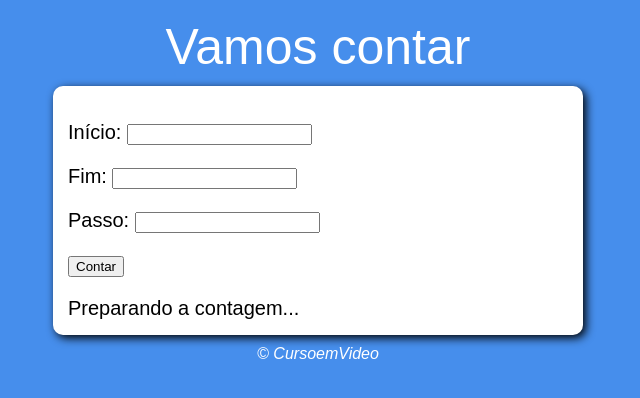
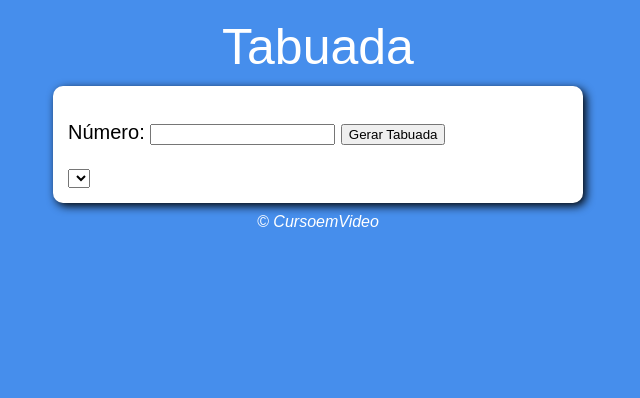
Before and after one commit to viniciusjgon/CursoJS, a plain HTML site: page Aula14ex/ex017/index.html in a window 1280 px wide. Shown: the whole page, without its empty margins (322-962 px from the left). Drawn offline with Linux system fonts and the light colour scheme.

Commit message:
finalizando o contador e criando a tabuada

```diff
--- a/Aula14ex/ex017/index.html
+++ b/Aula14ex/ex017/index.html
@@ -3,20 +3,20 @@
 <head>
     <meta charset="UTF-8">
     <meta name="viewport" content="width=device-width, initial-scale=1.0">
-    <title>Super contador</title>
+    <title>Tabuada</title>
     <link rel="stylesheet" href="style.css">
 </head>
 <body>
-    <header>Vamos contar</header>
+    <header>Tabuada</header>
     <section>
         <div>
-            <p>Início: <input type="number" name="inicio" id="txti"></p>
-            <p>Fim: <input type="number" name="fim" id="txtf"></p>
-            <p>Passo: <input type="number" name="passo" id="txtp"></p>
-            <p><input type="button" value="Contar" onclick="contar()"></p>
+            <p>
+                Número: <input type="number" name="num" id="txtn">
+                <input type="button" value="Gerar Tabuada">
+            </p>
         </div>
         <div id="res">
-            Preparando a contagem...
+            <select name="Tabuada" id="seltab"></select>
         </div>
     </section>
     <footer>
--- a/Aula14ex/ex017/script.js
+++ b/Aula14ex/ex017/script.js
@@ -5,15 +5,26 @@ function contar() {
     let res = document.getElementById('res')
 
     if (ini.value.length == 0 || fim.value.length == 0 || passo.value.length == 0) {
+        res.innerHTML = 'Impossivel contar!'
         window.alert('[ERRO] Faltando dados')
     } else {
-        res.innerHTML = 'Contando: '
+        res.innerHTML = 'Contando: <br>'
         let i = Number(ini.value)
         let f = Number(fim.value)
         let p = Number(passo.value)
-
-        for(let c = i; c <= fim; c += p) {
-            res.innerHTML += `${c}`
+        if (p <= 0) {
+            window.alert ('Passo inválido! Considerando PASSO 1.')
+            p = 1
         }
+        if (i < f) {
+            for(let c = i; c <= f; c += p) {
+                res.innerHTML += `${c} \u{1F449} `
+            }
+        } else {
+            for(let c = i; c >= f; c -= p) {
+                res.innerHTML += `${c} \u{1F449}`
+            }
+        }
+        res.innerHTML += `\u{1F3C1} `
     }
 }
```
Also changed, not shown: Aula14ex/ex016/script.js (+15 -4 lines).
